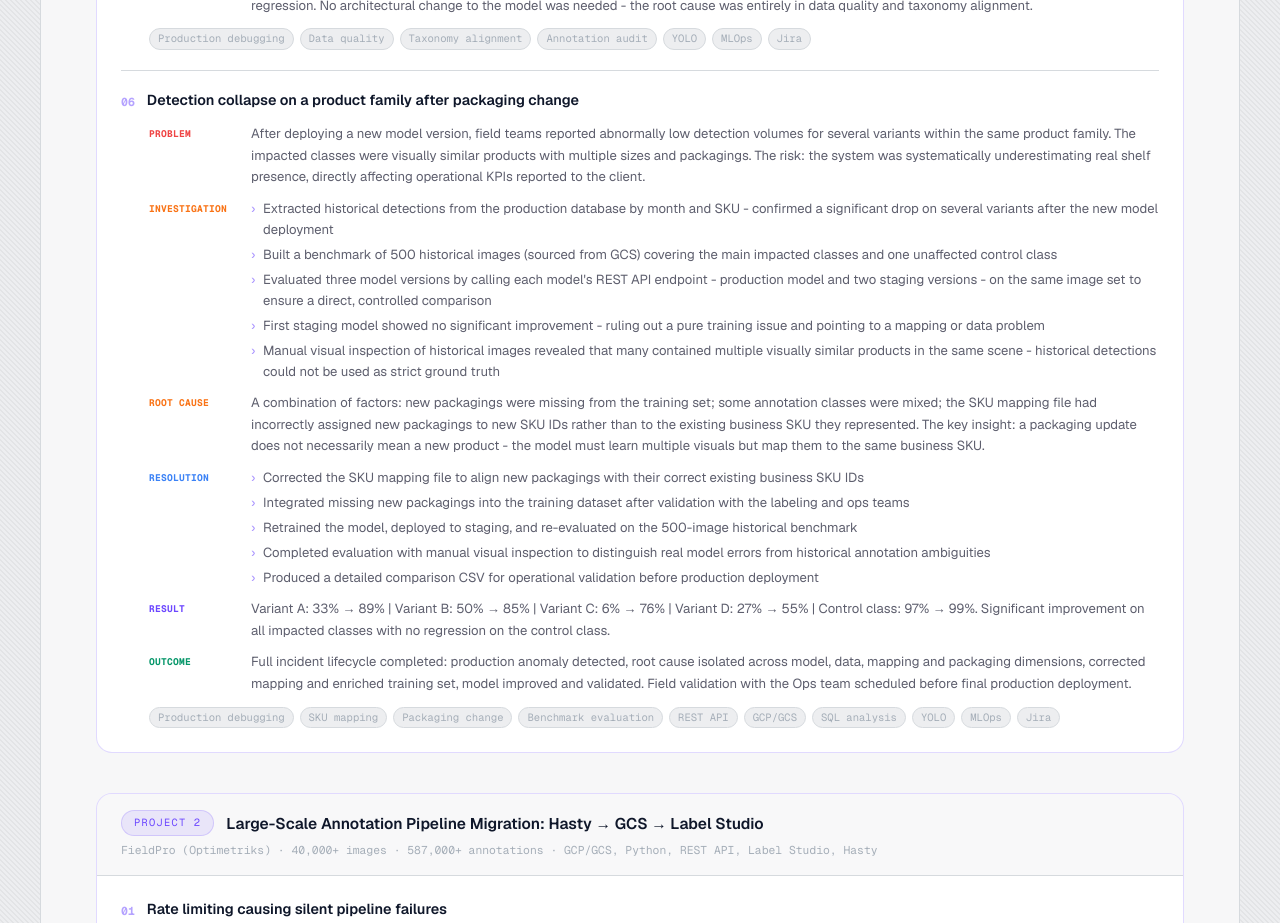
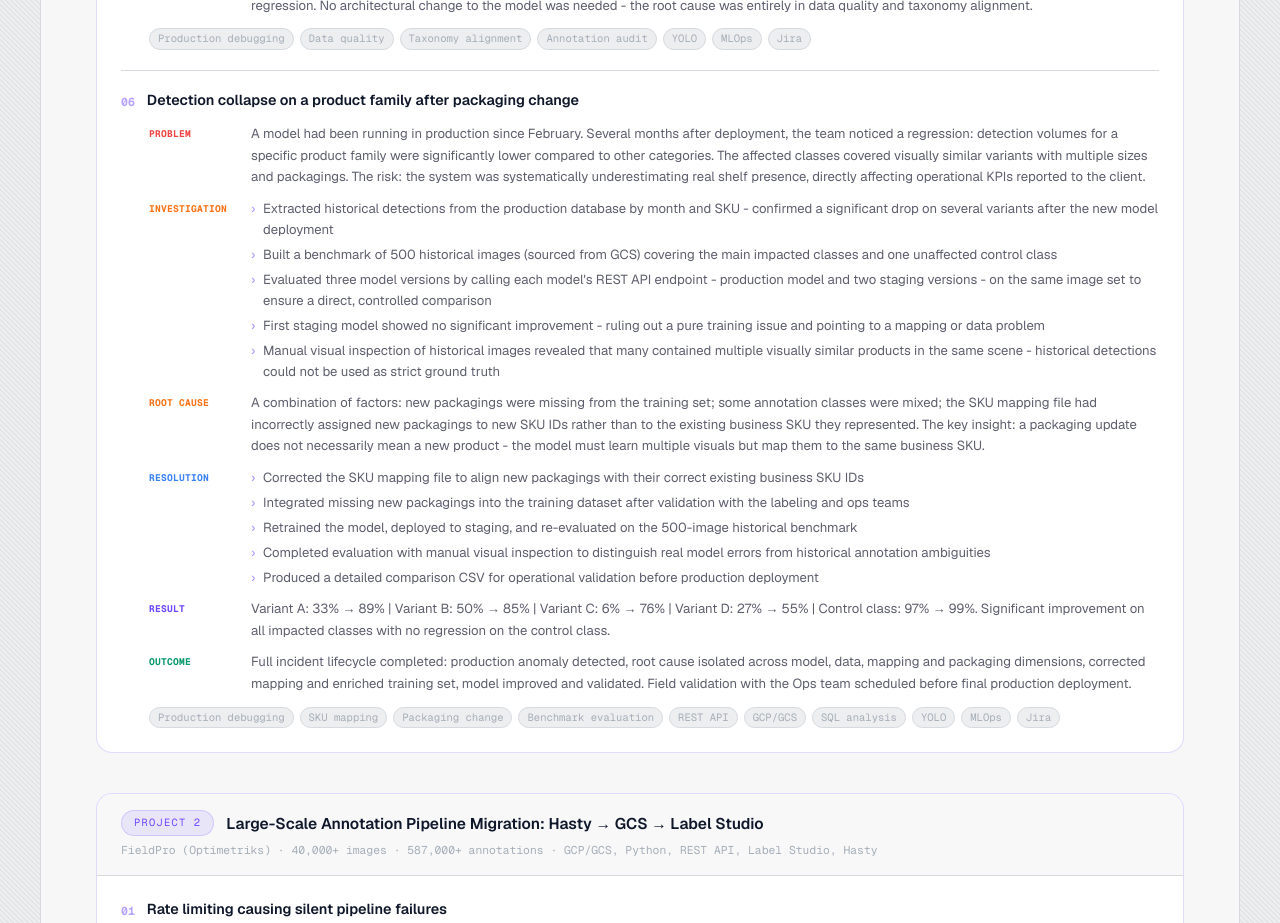
Before and after one commit to PRISCILLE7/priscille-portfolio, a Next.js app: page / in a window 1280 px wide. Shown: the part 8280-9203 px from the top of the page. Built offline with nearby package versions, Linux system fonts and the light colour scheme.

Commit message:
Add deployment timeline context to ch.06 problem statement

```diff
--- a/components/ProblemSolving.tsx
+++ b/components/ProblemSolving.tsx
@@ -213,7 +213,7 @@ const projects: Project[] = [
             label: "PROBLEM",
             labelColor: "text-red-500",
             content:
-              "After deploying a new model version, field teams reported abnormally low detection volumes for several variants within the same product family. The impacted classes were visually similar products with multiple sizes and packagings. The risk: the system was systematically underestimating real shelf presence, directly affecting operational KPIs reported to the client.",
+              "A model had been running in production since February. Several months after deployment, the team noticed a regression: detection volumes for a specific product family were significantly lower compared to other categories. The affected classes covered visually similar variants with multiple sizes and packagings. The risk: the system was systematically underestimating real shelf presence, directly affecting operational KPIs reported to the client.",
           },
           {
             label: "INVESTIGATION",
```
